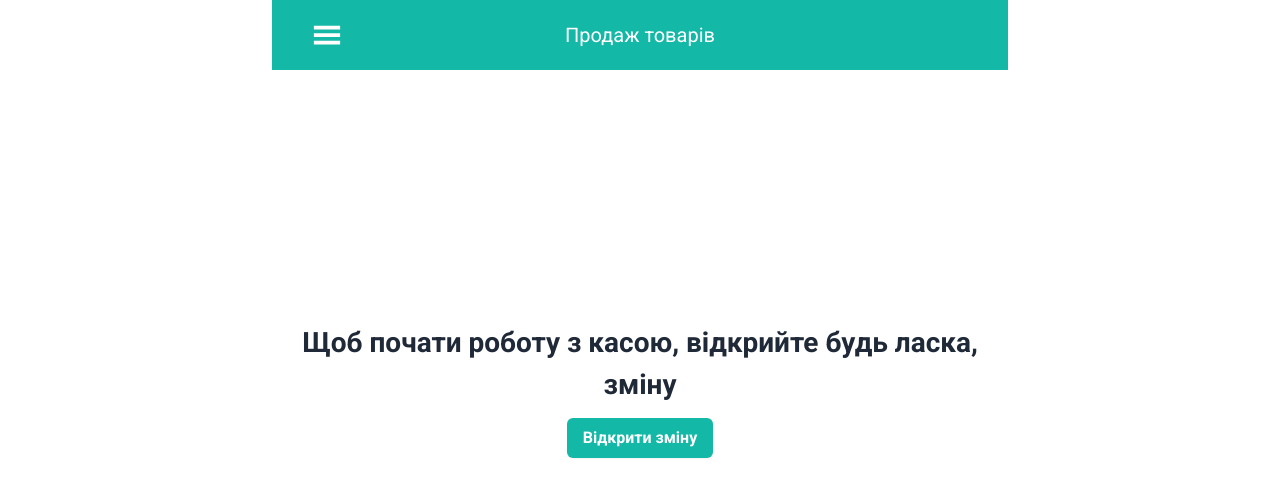
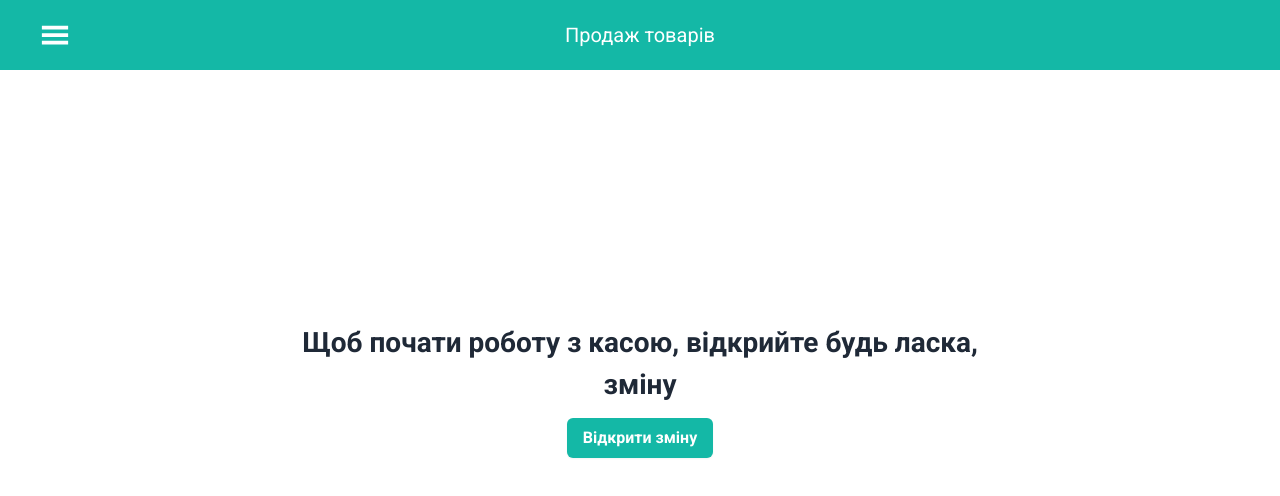
Before and after one commit to Bezobrazz/fu-online-cash, a React (Vite) app: page / in a window 1280 px wide. Shown: the top 496 px of the page. Built offline with nearby package versions, Linux system fonts and the light colour scheme; no server answers; the database is empty.

Commit message:
added style for correct view

```diff
--- a/src/components/Header/Header.tsx
+++ b/src/components/Header/Header.tsx
@@ -1,7 +1,7 @@
 import { GiHamburgerMenu } from "react-icons/gi";
 export const Header = ({ openSidebar }: { openSidebar: () => void }) => {
   return (
-    <header className="relative container p-[20px] flex justify-center items-center bg-teal-500">
+    <header className="relative p-[20px] flex justify-center items-center bg-teal-500">
       <GiHamburgerMenu
         size={30}
         fill="white"
--- a/src/components/SharedLayout/SharedLayout.tsx
+++ b/src/components/SharedLayout/SharedLayout.tsx
@@ -28,9 +28,10 @@ export const SharedLayout = () => {
     setBackDropIsOpen(false);
   };
   return (
-    <div className="container relative">
+    <div>
       <Header openSidebar={openSidebar} />
-      <aside>
+      <div className="flex">
+        <aside>
         {sidebarIsOpen && (
           <Sidebar
             closeSidebar={closeSidebar}
@@ -38,11 +39,16 @@ export const SharedLayout = () => {
           />
         )}
       </aside>
-      <main>
+    <div className="container relative">
+      <main className="w-full">
         <Suspense fallback={null}>
           <Outlet />
         </Suspense>
       </main>
+      </div>
+    </div>
+
+
       {backDropIsOpen && (
         <div
           className="absolute top-0 right-0 w-full h-screen bg-black opacity-40 z-9"
--- a/tailwind.config.js
+++ b/tailwind.config.js
@@ -18,6 +18,8 @@ export default {
       const paddingXLg = "100px";
       addComponents({
         ".container": {
+          width: "100%",
+          height: "90vh",
           minWidth: "320px",
           maxWidth: "390px",
           marginLeft: "auto",
```
